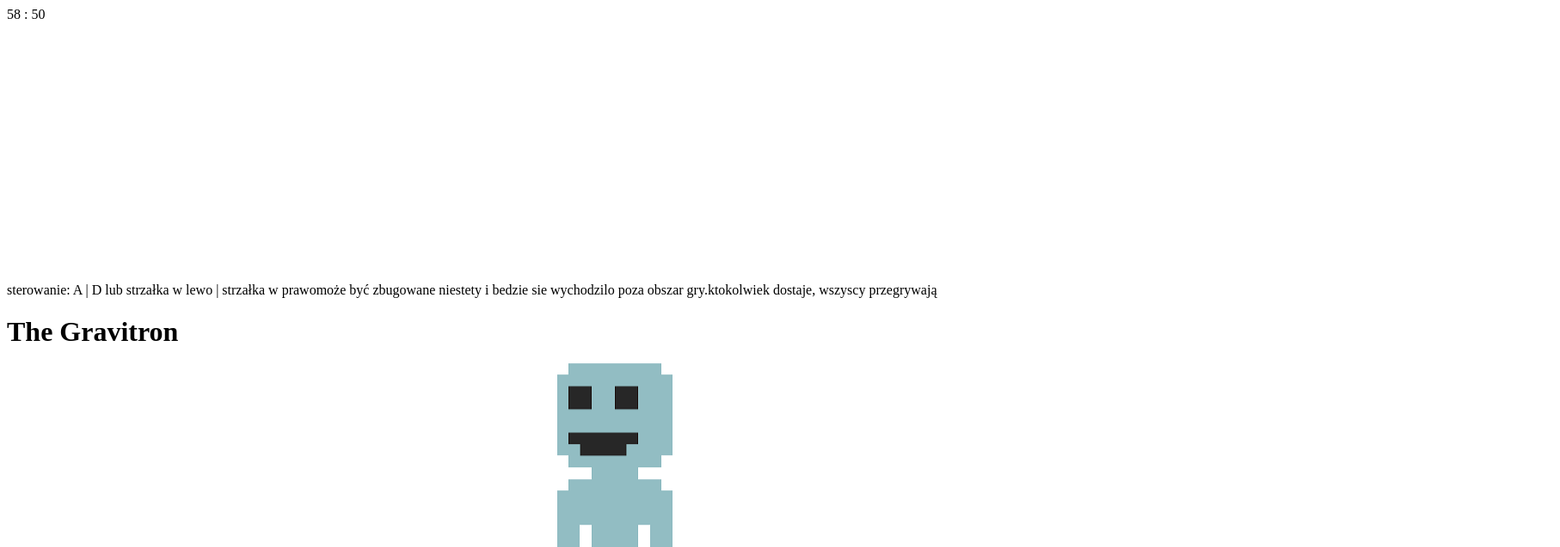
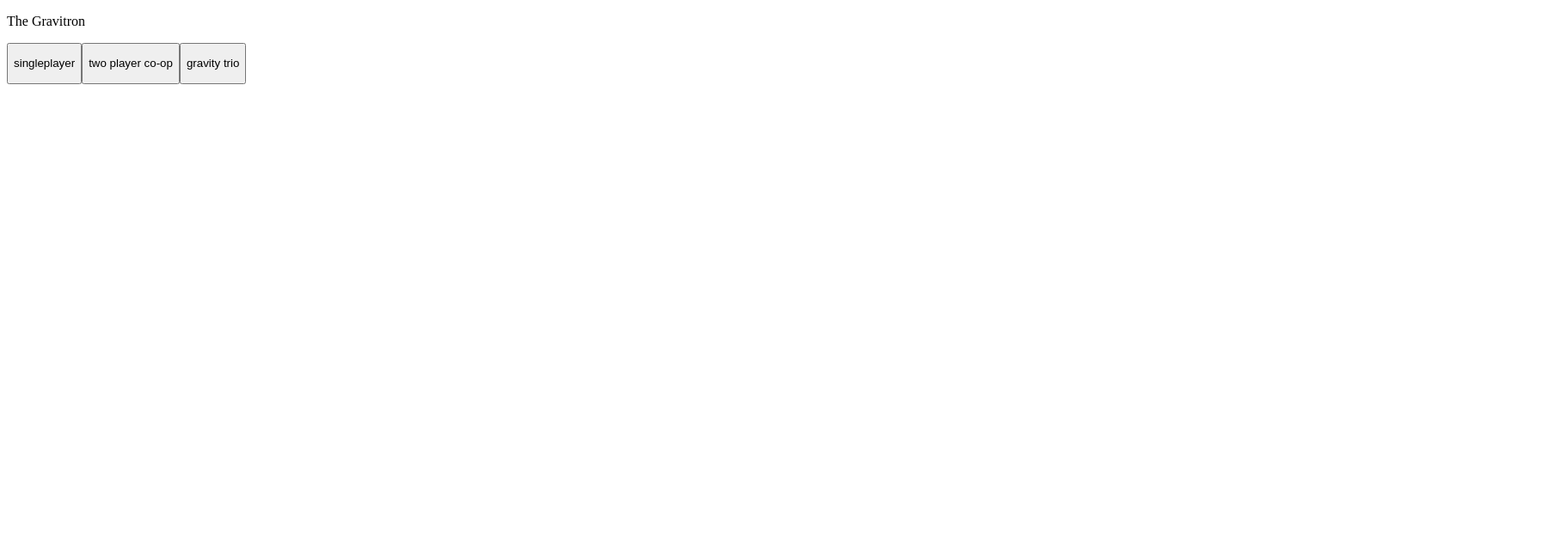
Before and after one commit to matitryc/The-Gravitron, a Vue app: page / in a window 1280 px wide. Shown: the top 637 px of the page at 86% size, 1814 px wide, since content can reach past the window. Built offline with nearby package versions, Linux system fonts and the light colour scheme; the HTML template or start-up script is replaced by a standard one.

Commit message:
got going a working menu (i plan to make it more complex, give instructions etc.) and also emit a win state

```diff
--- a/src/App.vue
+++ b/src/App.vue
@@ -1,11 +1,22 @@
 <script setup lang="ts">
+import { ref } from 'vue'
 import GameField from './components/GameField.vue'
+import TheMenu from './components/TheMenu.vue'
+const playerCount = ref<number>(1)
+const gameRunning = ref(false)
+const startGame = (value) => {
+  playerCount.value = value
+  gameRunning.value = true
+}
 </script>
 
 <template>
-  <div class="flex flex-col items-center h-[100vh] bg-black">
-    <GameField class="flex-grow"></GameField>
-    <h1 class="relative flex items-center justify-center py-2 min-h-max text-white text-3xl text-center">The Gravitron</h1>
+  <div class=" bg-black">
+    <div v-if="gameRunning" class="flex flex-col items-center h-[100vh]">
+      <GameField class="flex-grow" :player-count="playerCount"></GameField>
+      <p class="relative flex items-center justify-center py-2 min-h-max text-white text-3xl text-center">The Gravitron</p>
+    </div>
+    <TheMenu @choose-gamemode="startGame" v-else/>
   </div>
 </template>
 
--- a/src/components/GameField.vue
+++ b/src/components/GameField.vue
@@ -28,11 +28,6 @@
         </GameFieldObstacle>
       </div>
     </div>
-    <p class="absolute flex flex-col bottom-[5%] text-xl text-white text-center">
-      <span>sterowanie: A | D lub strzałka w lewo | strzałka w prawo</span>
-      <span>może być zbugowane niestety i bedzie sie wychodzilo poza obszar gry.</span>
-      <span>ktokolwiek dostaje, wszyscy przegrywają</span>
-    </p>
   </div>
 </template>
 
@@ -44,6 +39,7 @@ import GameFieldTimer from './GameFieldTimer.vue'
 import GameFieldBackground from './GameFieldBackground.vue'
 import GameFieldObstacle from './GameFieldObstacle.vue'
 import type { Player, PlayerPosition } from '../types/Player.js'
+import type { Controls } from '../types/Controls.js'
 import type { Obstacle, ObstacleDirection, ObstacleRow } from '../types/Obstacle.js'
 import type { Interval } from '../types/Interval.js'
 import { getRandomFrom } from '../helpers'
@@ -51,20 +47,12 @@ import { useFail } from './../composables/useFail.js'
 import { useGameTime } from './../composables/useGameTime.js'
 const { fail, failGame } = useFail()
 const { gameTimeInMiliseconds, start, pauseTime, timeInterval, halfSecond, fiveSeconds, second} = useGameTime()
-const players = reactive<Player[]>([
-  {
-    id: Math.random(),
-    gravity: 'down',
-    controls: {
-      left: 'a',
-      right: 'd'
-    },
-    collides: false,
-    position: null,
-    checkpointPosition: null,
-    checkpointGravity: null
-  }
-])
+const props = defineProps<{
+  playerCount: number
+}>()
+const emit = defineEmits<{
+  (e: 'end'): void
+}>()
 const obstacles = reactive<Obstacle[]>([
   {
     id: Math.random(),
@@ -74,15 +62,15 @@ const obstacles = reactive<Obstacle[]>([
     spawned: false
   }
 ])
+const players = ref<Player[]>([])
 const timeIntervalId = ref<Interval>(undefined)
 const checkpoint = ref(gameTimeInMiliseconds.value)
-const end = ref(false)
 const gameField = ref<HTMLDivElement | undefined>()
 const gameFieldRECT = ref<DOMRect | undefined>()
 const currentPlayerPosition = ref<PlayerPosition | undefined>()
 const changePlayerPosition = (newPosition: PlayerPosition): void => {
   currentPlayerPosition.value = newPosition
-  const player = players.find(player => player.id === newPosition.id)
+  const player = players.value.find(player => player.id === newPosition.id)
   if(player){
     player.position = newPosition.position
     if(!player.checkpointPosition){
@@ -91,7 +79,7 @@ const changePlayerPosition = (newPosition: PlayerPosition): void => {
   }
 }
 const changePlayerGravity = (id: number): void => {
-  const collidedPlayer: Player | undefined = players.find(player => player.id === id)
+  const collidedPlayer: Player | undefined = players.value.find(player => player.id === id)
   if(collidedPlayer){
     if(collidedPlayer.gravity === 'down'){
       collidedPlayer.gravity = 'up'
@@ -124,7 +112,7 @@ const revertToCheckpoint = () => {
   }, pauseTime)
 }
 const setPlayersCheckpoint = () => {
-  players.forEach(player => {
+  players.value.forEach(player => {
     player.checkpointPosition = player.position
     player.checkpointGravity = player.gravity
   })
@@ -134,16 +122,18 @@ const setPlayerGravityToCheckpoint = (player: Player) => {
     player.gravity = player.checkpointGravity
   }
 }
-const createObstacle = (lastRowDirection?: string): Obstacle => {
+const createObstacle = (previousObstacles?: Obstacle[]): Obstacle => {
   const possibleRows: ObstacleRow[] = [0, 1, 2, 3, 4, 5]
   const possibleDirections: ObstacleDirection[] = ['left', 'right']
-  const row = getRandomFrom(possibleRows)
-  let direction: ObstacleDirection
-  if(!lastRowDirection){
-    direction = getRandomFrom(possibleDirections)
+  let row = getRandomFrom(possibleRows)
+  const direction: ObstacleDirection = getRandomFrom(possibleDirections)
+  if(!previousObstacles){
+    row = getRandomFrom(possibleRows)
   }
   else {
-    direction = possibleDirections.find(direction => direction !== lastRowDirection) || 'left'
+    const usedRows = previousObstacles.map(obstacle => obstacle.row)
+    const unusedRows = possibleRows.filter(row => !usedRows.includes(row))
+    row = getRandomFrom(unusedRows)
   }
   return {
     id: Math.random(),
@@ -170,16 +160,52 @@ const unspawnObstacle = (id: number) => {
     obstacleToUnspawn.spawned = false
   }
 }
+watch(props, () => {
+  const playerControls: Controls[] = [
+    //this might not be the best and passing down players directly seems better
+    //but refactoring most of the code here would be neccessary and I dont see many issues with this approach
+    {
+      left: 'a',
+      right: 'd'
+    },
+    {
+      left: 'ArrowLeft',
+      right: 'ArrowRight'
+    },
+    {
+      left: 'j',
+      right: 'l'
+    }
+  ]
+  players.value = []
+  for(let i = 0; i < props.playerCount; i++){
+    const player: Player = {
+      id: Math.random(),
+      controls: playerControls[i],
+      gravity: 'down',
+      collides: false,
+      position: null,
+      checkpointGravity: null,
+      checkpointPosition: null
+    }
+    players.value.push(player)
+  }
+}, { immediate: true })
 watch(gameTimeInMiliseconds, () => {
-  if(gameTimeInMiliseconds.value % fiveSeconds === 0){
+  if(gameTimeInMiliseconds.value % fiveSeconds === 0 && gameTimeInMiliseconds.value > 0){
+    if(!fail.value){
+      checkpoint.value = gameTimeInMiliseconds.value
+      setPlayersCheckpoint()
+    }
     const isSet = obstacles.find(obstacle => obstacle.spawnTime === gameTimeInMiliseconds.value)
     if(!isSet){
       const obstacle = createObstacle()
-      const secondObstacle = createObstacle(obstacle.direction)
-      obstacles.push(obstacle, secondObstacle)
+      const secondObstacle = createObstacle([obstacle])
+      const thirdObstacle = createObstacle([obstacle, secondObstacle])
+      obstacles.push(obstacle, secondObstacle, thirdObstacle)
     }
   }
-  else if(gameTimeInMiliseconds.value % second === 0){
+  else if(gameTimeInMiliseconds.value % second === 0 && gameTimeInMiliseconds.value > second){
     const isSet = obstacles.find(obstacle => obstacle.spawnTime === gameTimeInMiliseconds.value)
     if(!isSet){
       const obstacle = createObstacle()
@@ -189,12 +215,10 @@ watch(gameTimeInMiliseconds, () => {
   if(start.value){
     spawnObstacles()
   }
-  if(gameTimeInMiliseconds.value % fiveSeconds === 0 && gameTimeInMiliseconds.value !== 0 && !fail.value){
-    checkpoint.value = gameTimeInMiliseconds.value
-    setPlayersCheckpoint()
-  }
   if(gameTimeInMiliseconds.value <= 0){
-    end.value = true
+    setTimeout(() => {
+      emit('end')
+    }, second)
     clearInterval(timeIntervalId.value)
   }
 },{ immediate: true })
--- /dev/null
+++ b/src/components/TheMenu.vue
@@ -0,0 +1,22 @@
+<template>
+  <div class="flex flex-col justify-center items-center gap-16 bg-black text-white h-[100vh]">
+    <p class="text-5xl md:text-6xl text-center lg:text-7xl">The Gravitron</p>
+      <div class="play-options flex flex-col xl:flex-row gap-16 text-xl lg:text-3xl">
+        <button v-for="(option, index) in ['singleplayer', 'two player co-op', 'gravity trio']" :key="option" @click="emit('choose-gamemode', index + 1)" class="option">
+          <p class="uppercase">
+            {{ option }}
+          </p>
+        </button>
+      </div>
+  </div>
+</template>
+
+<script setup lang="ts">
+const emit = defineEmits<{
+  (e: 'choose-gamemode', value: number): void
+}>()
+</script>
+
+<style lang="scss" scoped>
+
+</style>
--- a/src/composables/useFail.ts
+++ b/src/composables/useFail.ts
@@ -2,9 +2,11 @@ import { ref } from 'vue'
 import { useGameTime } from './useGameTime'
 const { pauseTime } = useGameTime()
 const fail = ref(false)
+const failCounter = ref(0)
 
 const failGame = () => {
   fail.value = true
+  failCounter.value ++
   setTimeout(() => {
     fail.value = false
   }, pauseTime)
--- a/src/composables/useGameTime.ts
+++ b/src/composables/useGameTime.ts
@@ -1,7 +1,7 @@
 import { ref } from 'vue'
 
 const start = ref(false)
-const gameTimeInMiliseconds = ref(60000)
+const gameTimeInMiliseconds = ref(5000)
 const pauseTime = 2000
 const second = 1000
 const halfSecond = 500
```
Also changed, not shown: src/components/GameFieldPlayer.vue (+4 -4 lines).
